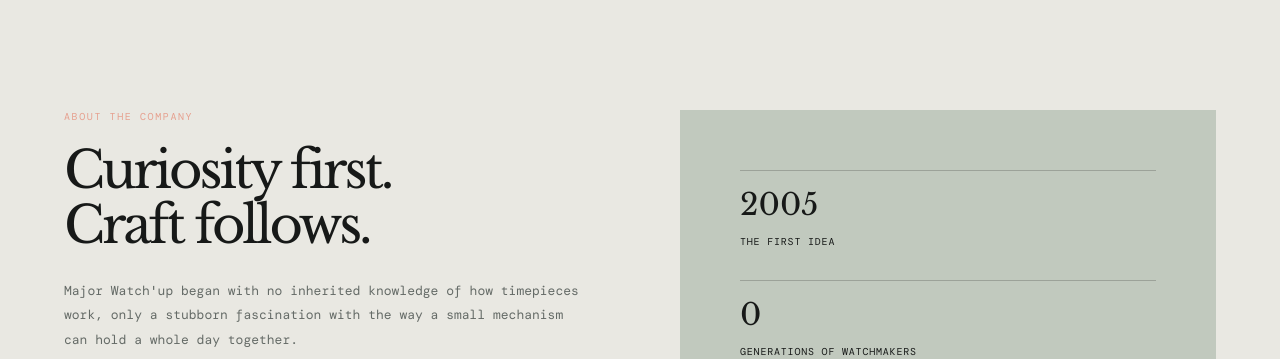
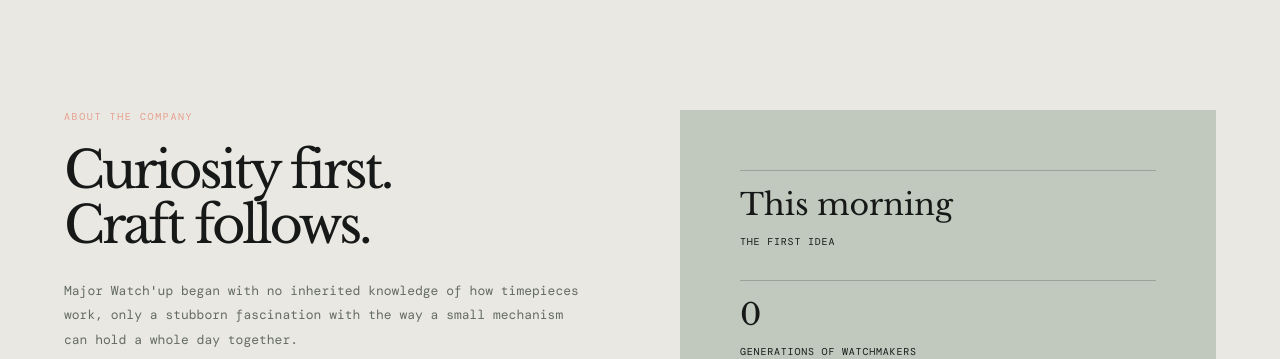
Before and after one commit to SiggiMajor/The-Major, a plain HTML site: page about.html in a window 1280 px wide. Shown: the part 593-952 px from the top of the page. Drawn offline with nearby package versions, Linux system fonts and the light colour scheme.

Commit message:
Update fictional workshop details

```diff
--- a/about.html
+++ b/about.html
@@ -21,7 +21,7 @@
 <body>
   <header><a class="logo" href="index.html">MAJOR WATCH'UP <span>CO.</span></a><nav><a href="shop.html">SHOP</a><a href="workshop.html">WORKSHOP</a><a href="index.html#about">HOME</a></nav></header>
   <section class="hero"><div><div class="eyebrow">THE JS WATCH STORY · EST. 2005</div><h1>Time has<br>a place.</h1></div></section>
-  <main><section class="story"><div><div class="eyebrow">ABOUT THE COMPANY</div><h2>Curiosity first.<br>Craft follows.</h2><p>Major Watch'up began with no inherited knowledge of how timepieces work, only a stubborn fascination with the way a small mechanism can hold a whole day together.</p><p>We learned by listening, sketching and taking things apart. Every collection is a fictional chapter from that curious workshop: Icelandic in spirit, precise in ambition and assembled one careful idea at a time.</p></div><div class="facts"><div class="fact"><strong>2005</strong><span>THE FIRST IDEA</span></div><div class="fact"><strong>0</strong><span>GENERATIONS OF WATCHMAKERS</span></div><div class="fact"><strong>Laugavegur 62</strong><span>WORKSHOP & SHOWROOM</span></div></div></section><section class="craft"><div class="craft-inner"><div class="eyebrow">MADE FROM CURIOSITY</div><h2>Small numbers.<br>Lasting character.</h2><p>We do not inherit a century-old formula. We build each story from observation, imagination and a respect for the quiet drama of time.</p><div class="team"><article><h3>Siggi Major</h3><span>FOUNDER & CURIOUS OBSERVER</span></article><article><h3>Major Watch'up Studio</h3><span>DESIGN, STORIES & DIALS</span></article><article><h3>Reykjavik Workshop</h3><span>SMALL-BATCH ASSEMBLY</span></article></div></div></section></main>
+  <main><section class="story"><div><div class="eyebrow">ABOUT THE COMPANY</div><h2>Curiosity first.<br>Craft follows.</h2><p>Major Watch'up began with no inherited knowledge of how timepieces work, only a stubborn fascination with the way a small mechanism can hold a whole day together.</p><p>We learned by listening, sketching and taking things apart. Every collection is a fictional chapter from that curious workshop: Icelandic in spirit, precise in ambition and assembled one careful idea at a time.</p></div><div class="facts"><div class="fact"><strong>This morning</strong><span>THE FIRST IDEA</span></div><div class="fact"><strong>0</strong><span>GENERATIONS OF WATCHMAKERS</span></div><div class="fact"><strong>Einhverstaðar í Safamýri</strong><span>WORKSHOP & SHOWROOM</span></div></div></section><section class="craft"><div class="craft-inner"><div class="eyebrow">MADE FROM CURIOSITY</div><h2>Small numbers.<br>Lasting character.</h2><p>We do not inherit a century-old formula. We build each story from observation, imagination and a respect for the quiet drama of time.</p><div class="team"><article><h3>Siggi Major</h3><span>FOUNDER & CURIOUS OBSERVER</span></article><article><h3>Major Watch'up Studio</h3><span>DESIGN, STORIES & DIALS</span></article><article><h3>Reykjavik Workshop</h3><span>SMALL-BATCH ASSEMBLY</span></article></div></div></section></main>
   <footer><span>© MAJOR WATCH'UP REYKJAVIK</span><a href="index.html">BACK TO HOME →</a></footer>
 <script>const textMap = { 'JS Watch':'Major Watch\'up', 'JS WATCH':'MAJOR WATCH\'UP' }; document.querySelectorAll('body *:not(script):not(style)').forEach((element) => element.childNodes.forEach((node) => { if (node.nodeType === Node.TEXT_NODE) Object.entries(textMap).forEach(([from, to]) => { node.textContent = node.textContent.replaceAll(from, to); }); }));</script>
 <script>const aboutRenameMap = {'Gilbert':'Siggi Major','JS Watch':'Major Watch\'up','JS WATCH':'MAJOR WATCH\'UP'}; document.querySelectorAll('body *:not(script):not(style)').forEach((element) => element.childNodes.forEach((node) => { if (node.nodeType === Node.TEXT_NODE) Object.entries(aboutRenameMap).forEach(([from,to]) => { node.textContent = node.textContent.replaceAll(from,to); }); }));</script>
```
